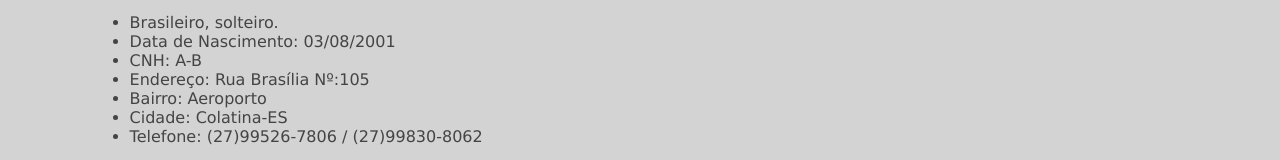
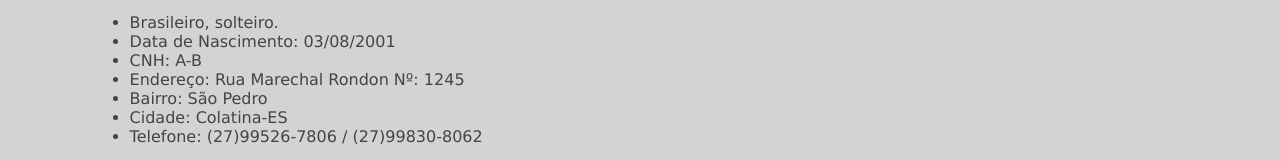
Before and after one commit to S0stenes/Reprograme-se-IFES, a plain HTML site: page Semana 1/Atividade Prática da 1ª Semana/curriculo.html in a window 1280 px wide. Shown: the part 187-347 px from the top of the page. Drawn offline with Linux system fonts and the light colour scheme.

Commit message:
Revisão

```diff
--- a/Semana 1/Atividade Prática da 1ª Semana/curriculo.html
+++ b/Semana 1/Atividade Prática da 1ª Semana/curriculo.html
@@ -82,8 +82,8 @@
             <li>Brasileiro, solteiro.</li>
             <li>Data de Nascimento: 03/08/2001</li>
             <li>CNH: A-B </li>
-            <li>Endereço: Rua Brasília Nº:105 </li>
-            <li>Bairro: Aeroporto </li>
+            <li>Endereço: Rua Marechal Rondon Nº: 1245 </li>
+            <li>Bairro: São Pedro </li>
             <li>Cidade: Colatina-ES</li>
             <li>Telefone: (27)99526-7806 / (27)99830-8062 </li>
         </ul>
```
